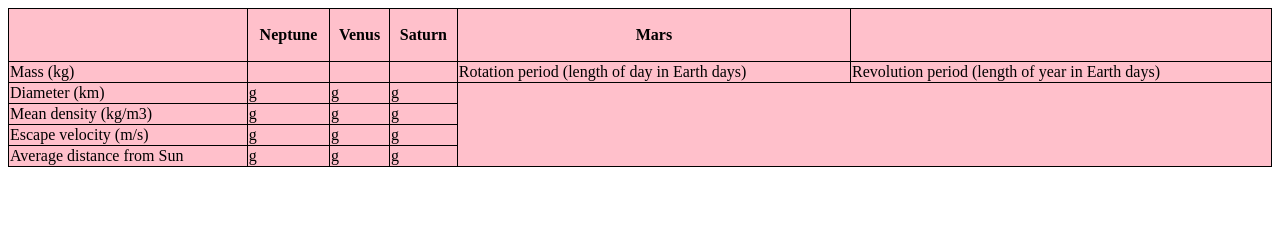
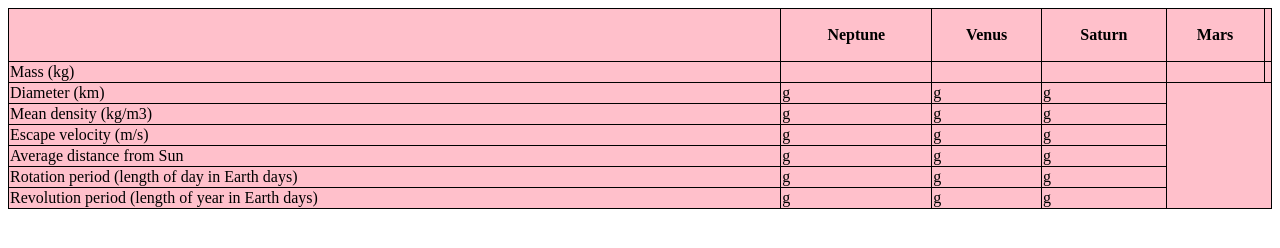
Before and after one commit to mflowers1395/lab5, a plain HTML site: page index.html in a window 1280 px wide. Drawn offline with Linux system fonts and the light colour scheme.

Commit message:
adding labels

```diff
--- a/index.html
+++ b/index.html
@@ -21,8 +21,8 @@
     <td> </td>
     <td>  </td>
       <td>  </td>
-        <td> Rotation period (length of day in Earth days) </td>
-          <td> Revolution period (length of year in Earth days) </td>
+        <td>  </td>
+          <td>  </td>
   </tr>
   <tr>
     <td> Diameter (km) </td>
@@ -47,6 +47,18 @@
     <td>  g     </td>
     <td>  g     </td>
     <td>  g     </td>
+    <tr>
+      <td> Rotation period (length of day in Earth days)</td>
+      <td>  g     </td>
+      <td>  g     </td>
+      <td>  g     </td>
+    </tr>
+    <tr>
+      <td> Revolution period (length of year in Earth days) </td>
+      <td>  g     </td>
+      <td>  g     </td>
+      <td>  g     </td>
+    </tr>
   </tr>
 </table>
 
```
